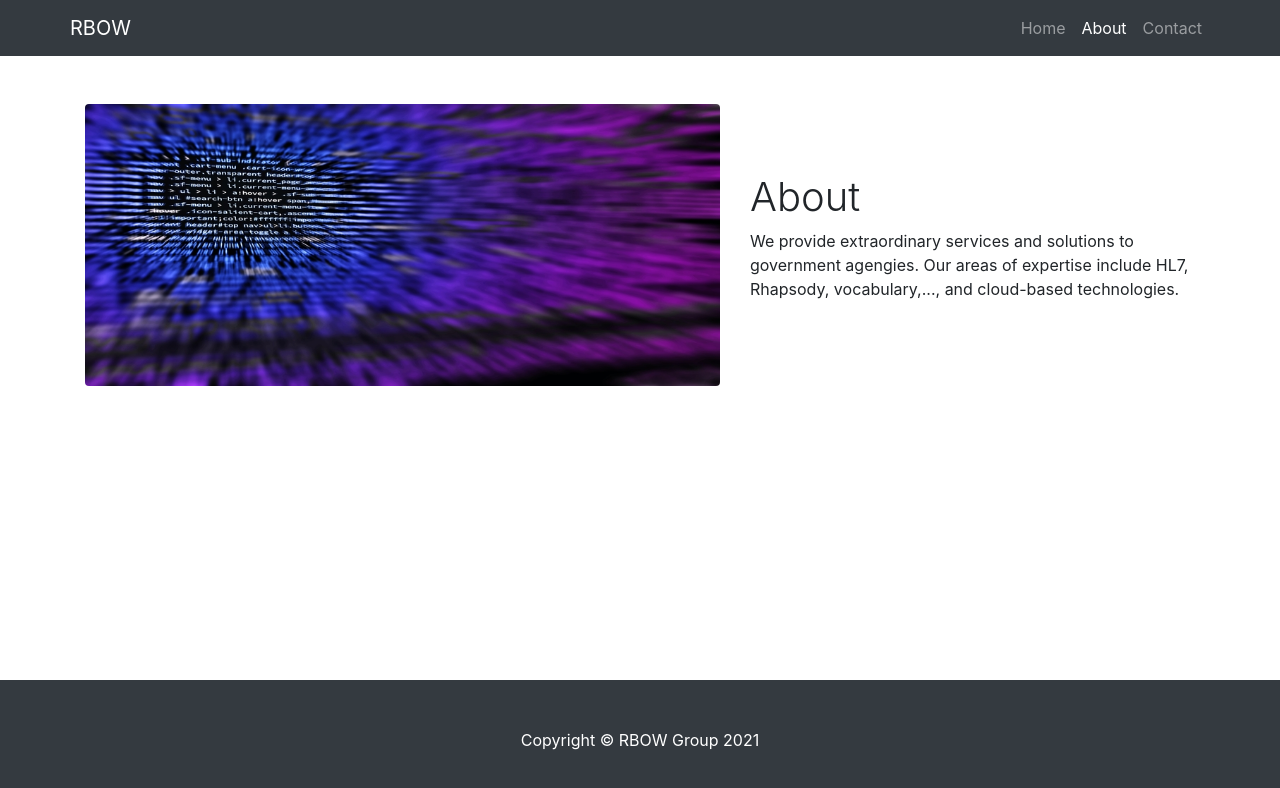
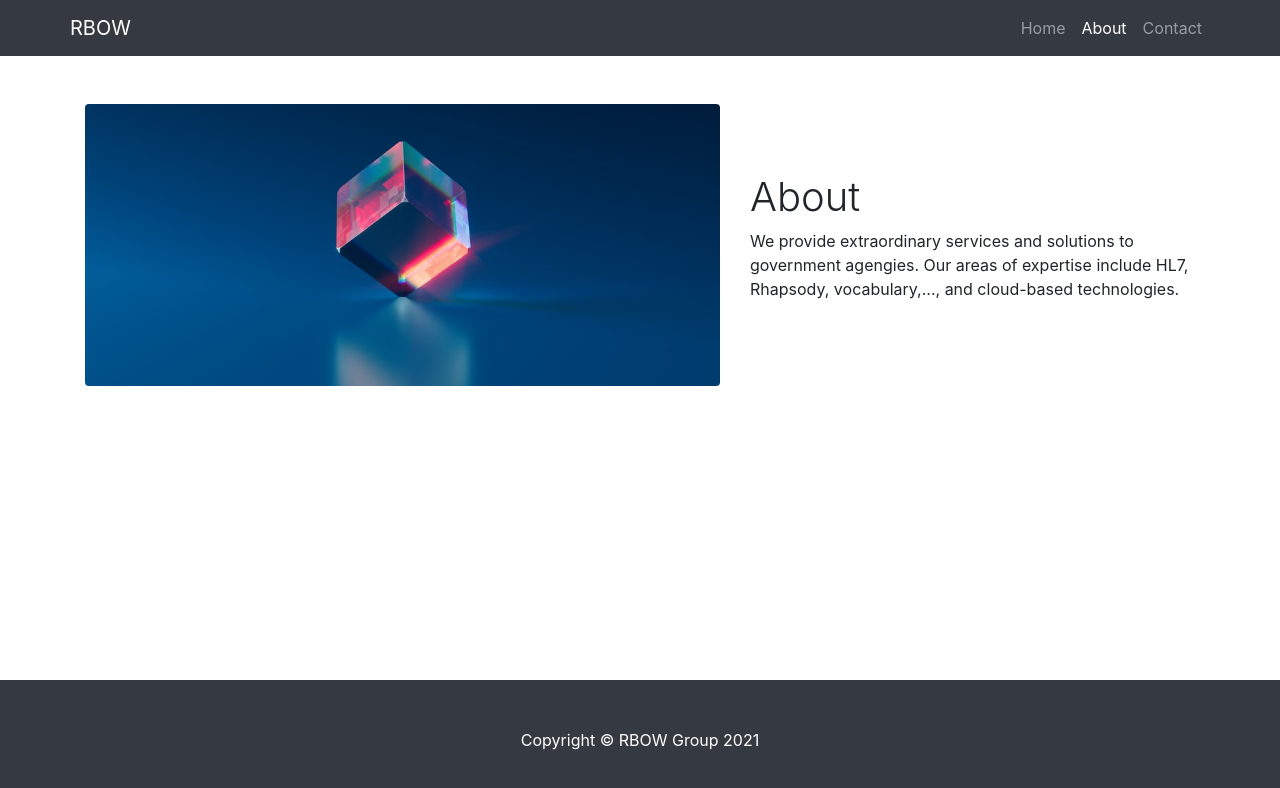
Before and after one commit to Josephmai/rbow, a React (Create React App) app: page /about in a window 1280 px wide. Shown: the top 788 px of the page. Built offline with nearby package versions, Linux system fonts and the light colour scheme.

Commit message:
Add page images

```diff
--- a/src/components/About.jsx
+++ b/src/components/About.jsx
@@ -8,7 +8,7 @@ function About() {
                     <div class="col-lg-7">
                         <img
                             class="img-fluid rounded mb-4 mb-lg-0"
-                            src="img/Tech.jpg"
+                            src="img/About.jpg"
                             alt=""
                         />
                     </div>
--- a/src/components/Contact.jsx
+++ b/src/components/Contact.jsx
@@ -8,7 +8,7 @@ function Contact() {
                     <div class="col-lg-7">
                         <img
                             class="img-fluid rounded mb-4 mb-lg-0"
-                            src="img/Tech.jpg"
+                            src="img/Contact.jpg"
                             alt=""
                         />
                     </div>
```
Also changed, not shown: public/img/About.jpg (added), public/img/Contact.jpg (added).
